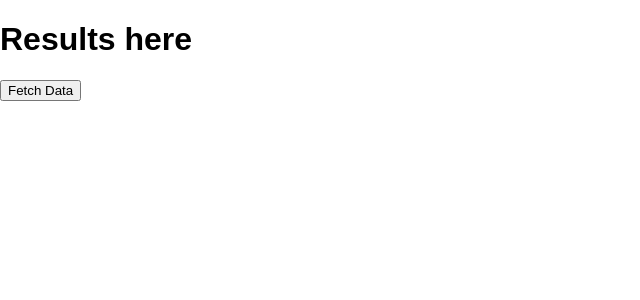
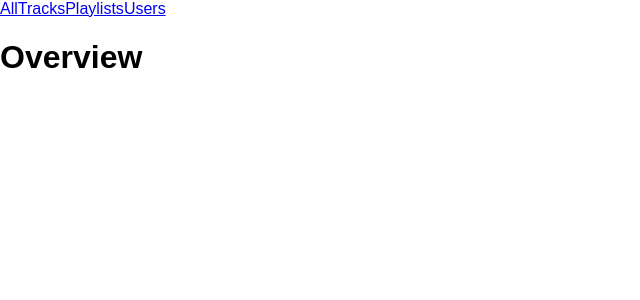
Before and after one commit to allen4dev/react-filter-search, a React (Create React App) app: page / in a window 1280 px wide. Shown: the top 300 px of the page, without its empty margins (0-640 px from the left). Built offline with nearby package versions, Linux system fonts and the light colour scheme; no server answers; what normalizr would draw is missing.

Commit message:
[Add] Router Structure

```diff
--- a/package.json
+++ b/package.json
@@ -7,6 +7,7 @@
     "react": "^16.0.0",
     "react-dom": "^16.0.0",
     "react-redux": "^5.0.6",
+    "react-router-dom": "^4.2.2",
     "react-scripts": "1.0.14",
     "redux": "^3.7.2",
     "redux-logger": "^3.0.6",
--- a/src/App.js
+++ b/src/App.js
@@ -1,5 +1,6 @@
 import React from 'react';
 import { Provider } from 'react-redux';
+import { Route } from 'react-router-dom';
 
 import Results from './pages/Results';
 
@@ -9,7 +10,7 @@
   return (
     <Provider store={store}>
       <div className="App">
-        <Results />
+        <Route path="/" component={Results} />
       </div>
     </Provider>
   );
--- a/src/index.js
+++ b/src/index.js
@@ -1,8 +1,16 @@
 import React from 'react';
 import ReactDOM from 'react-dom';
+import { BrowserRouter } from 'react-router-dom';
+
 import './styles/index.css';
+
 import App from './App';
 import registerServiceWorker from './registerServiceWorker';
 
-ReactDOM.render(<App />, document.getElementById('root'));
+ReactDOM.render(
+  <BrowserRouter>
+    <App />
+  </BrowserRouter>,
+  document.getElementById('root')
+);
 registerServiceWorker();
--- a/src/pages/Results/index.jsx
+++ b/src/pages/Results/index.jsx
@@ -1,24 +1,25 @@
 import React, { Component } from 'react';
-
 import { connect } from 'react-redux';
-
-import users from './../../modules/users';
+import { Route, NavLink } from 'react-router-dom';
 
 class Results extends Component {
-  fetchData = async () => {
-    await this.props.searchUsers('anime');
-  };
-
   render() {
     return (
       <div className="Results">
-        <h1>Results here</h1>
-        <button onClick={this.fetchData}>Fetch Data</button>
+        <nav>
+          <NavLink to="/">All</NavLink>
+          <NavLink to="/tracks">Tracks</NavLink>
+          <NavLink to="/playlists">Playlists</NavLink>
+          <NavLink to="/users">Users</NavLink>
+        </nav>
+
+        <Route exact path="/" render={() => <h1>Overview</h1>} />
+        <Route path="/tracks" render={() => <h1>Tracks</h1>} />
+        <Route path="/playlists" render={() => <h1>Playlists</h1>} />
+        <Route path="/users" render={() => <h1>Users</h1>} />
       </div>
     );
   }
 }
 
-export default connect(null, {
-  searchUsers: users.actions.searchUsers,
-})(Results);
+export default connect()(Results);
```
Also changed, not shown: 1 other file (tests, documents, lock files or other folders).
